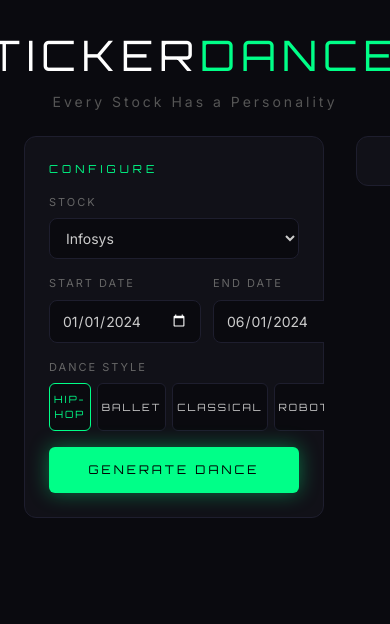
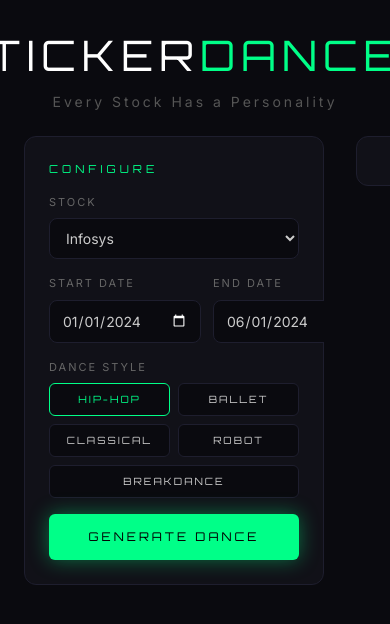
Before and after one commit to Sakthi2021/TickerDance, a React (Vite) app in the folder frontend/: page / in a window 390 px wide. Shown: the top 624 px of the page. Built offline with nearby package versions, Linux system fonts and the light colour scheme.

Commit message:
style: enhance dance style button layout and responsiveness

```diff
--- a/frontend/src/components/Controls.jsx
+++ b/frontend/src/components/Controls.jsx
@@ -129,13 +129,19 @@ export default function Controls({
             letterSpacing: 2,
             textTransform: 'uppercase'
           }}>Dance Style</label>
-          <div style={{ display: 'grid', gridTemplateColumns: 'repeat(5, 1fr)', gap: 6 }}>
+          <div style={{
+            display: 'grid',
+            gridTemplateColumns: '1fr 1fr',
+            gap: '8px',
+            width: '100%'
+          }}>
             {DANCE_STYLES.map(style => (
               <button
                 key={style}
                 type="button"
                 onClick={() => setDanceStyle(style)}
                 style={{
+                  width: '100%',
                   padding: '8px 4px',
                   background: '#0a0a0f',
                   border: danceStyle === style ? '1px solid #00ff88' : '1px solid #1e1e2e',
@@ -146,7 +152,9 @@ export default function Controls({
                   letterSpacing: 2,
                   textTransform: 'uppercase',
                   cursor: 'pointer',
-                  transition: 'all 0.2s'
+                  transition: 'all 0.2s',
+                  whiteSpace: 'nowrap',
+                  ...(style === 'breakdance' && { gridColumn: '1 / -1' })
                 }}
               >{style}</button>
             ))}
```
